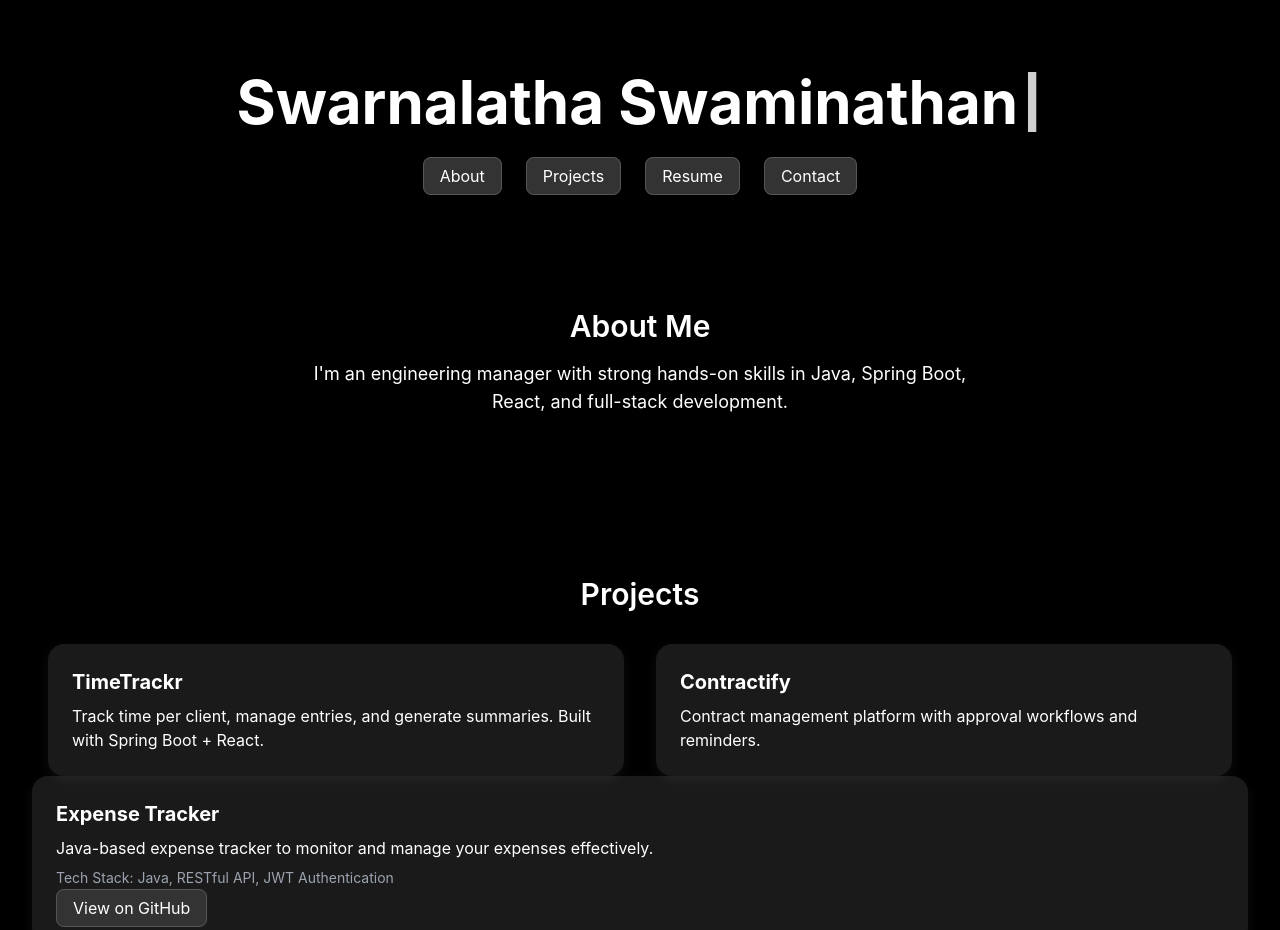
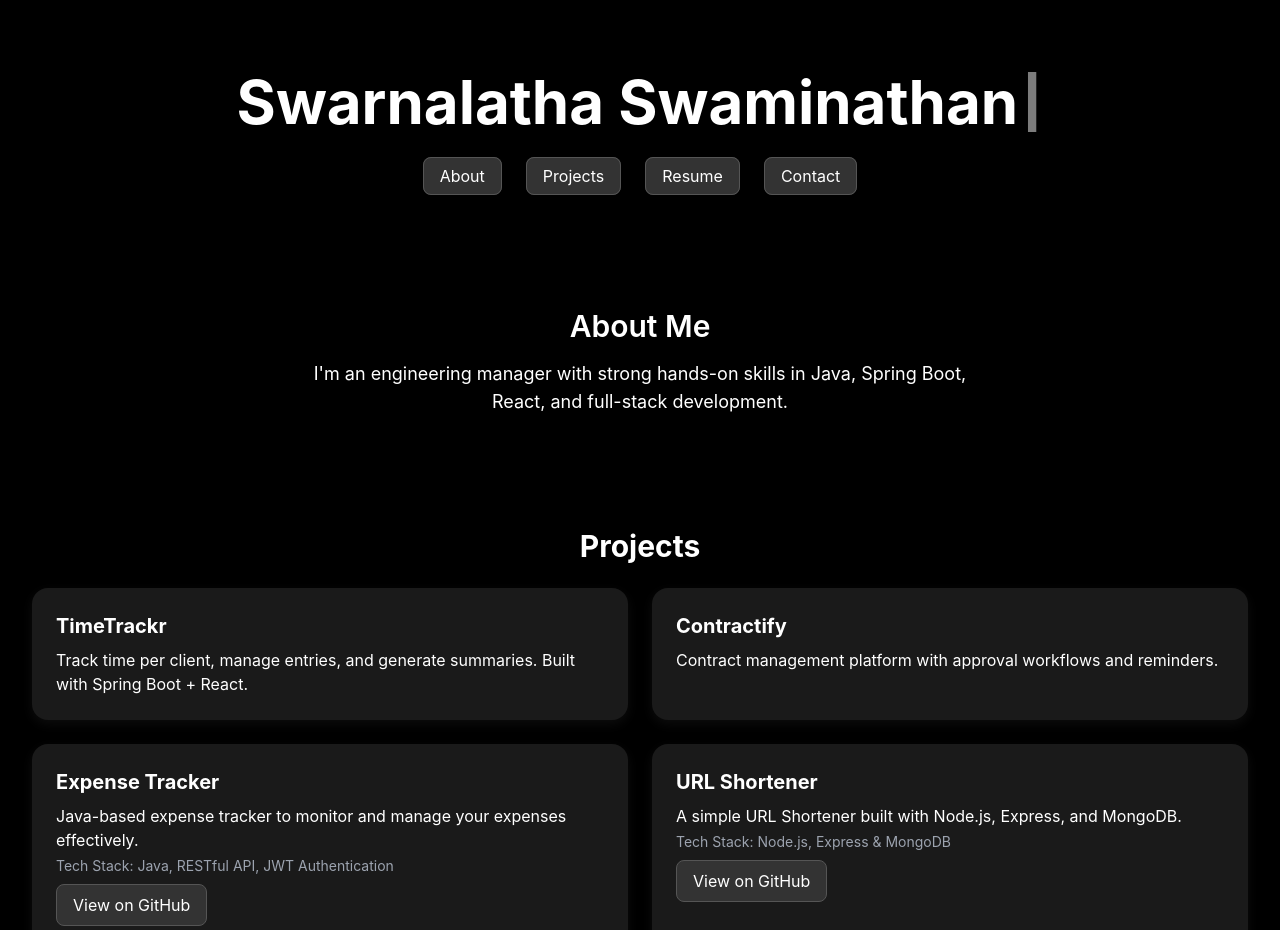
Before and after one commit to swarna73/swarna-portfolio, a React (Vite) app: page / in a window 1280 px wide. Shown: the top 930 px of the page. Built offline with nearby package versions, Linux system fonts and the light colour scheme.

Commit message:
Added the projects

```diff
--- a/src/App.jsx
+++ b/src/App.jsx
@@ -27,7 +27,34 @@ export default function App() {
           I'm an engineering manager with strong hands-on skills in Java, Spring Boot, React, and full-stack development.
         </p>
       </section>
+<section id="projects" className="p-8">
+  <h2 className="text-3xl font-bold mb-6 text-center">Projects</h2>
+  <div className="grid grid-cols-1 md:grid-cols-2 gap-6">
+    <div className="project-card">
+      <h3 className="text-xl font-bold mb-2">TimeTrackr</h3>
+      <p>Track time per client, manage entries, and generate summaries. Built with Spring Boot + React.</p>
+    </div>
 
+    <div className="project-card">
+      <h3 className="text-xl font-bold mb-2">Contractify</h3>
+      <p>Contract management platform with approval workflows and reminders.</p>
+    </div>
+
+    <div className="project-card">
+      <h3 className="text-xl font-bold mb-2">Expense Tracker</h3>
+      <p>Java-based expense tracker to monitor and manage your expenses effectively.</p>
+      <p className="text-sm text-gray-400 mt-1">Tech Stack: Java, RESTful API, JWT Authentication</p>
+      <a href="https://github.com/swarna73/expense-manager" className="button mt-2 inline-block">View on GitHub</a>
+    </div>
+
+    <div className="project-card">
+      <h3 className="text-xl font-bold mb-2">URL Shortener</h3>
+      <p>A simple URL Shortener built with Node.js, Express, and MongoDB.</p>
+      <p className="text-sm text-gray-400 mt-1">Tech Stack: Node.js, Express & MongoDB</p>
+      <a href="https://github.com/swarna73/url-shortener-node-express" className="button mt-2 inline-block">View on GitHub</a>
+    </div>
+  </div>
+</section>
       {/* Projects Section */}
       <section id="projects" className="py-20">
         <h2 className="text-3xl font-semibold text-center mb-8">Projects</h2>
```
